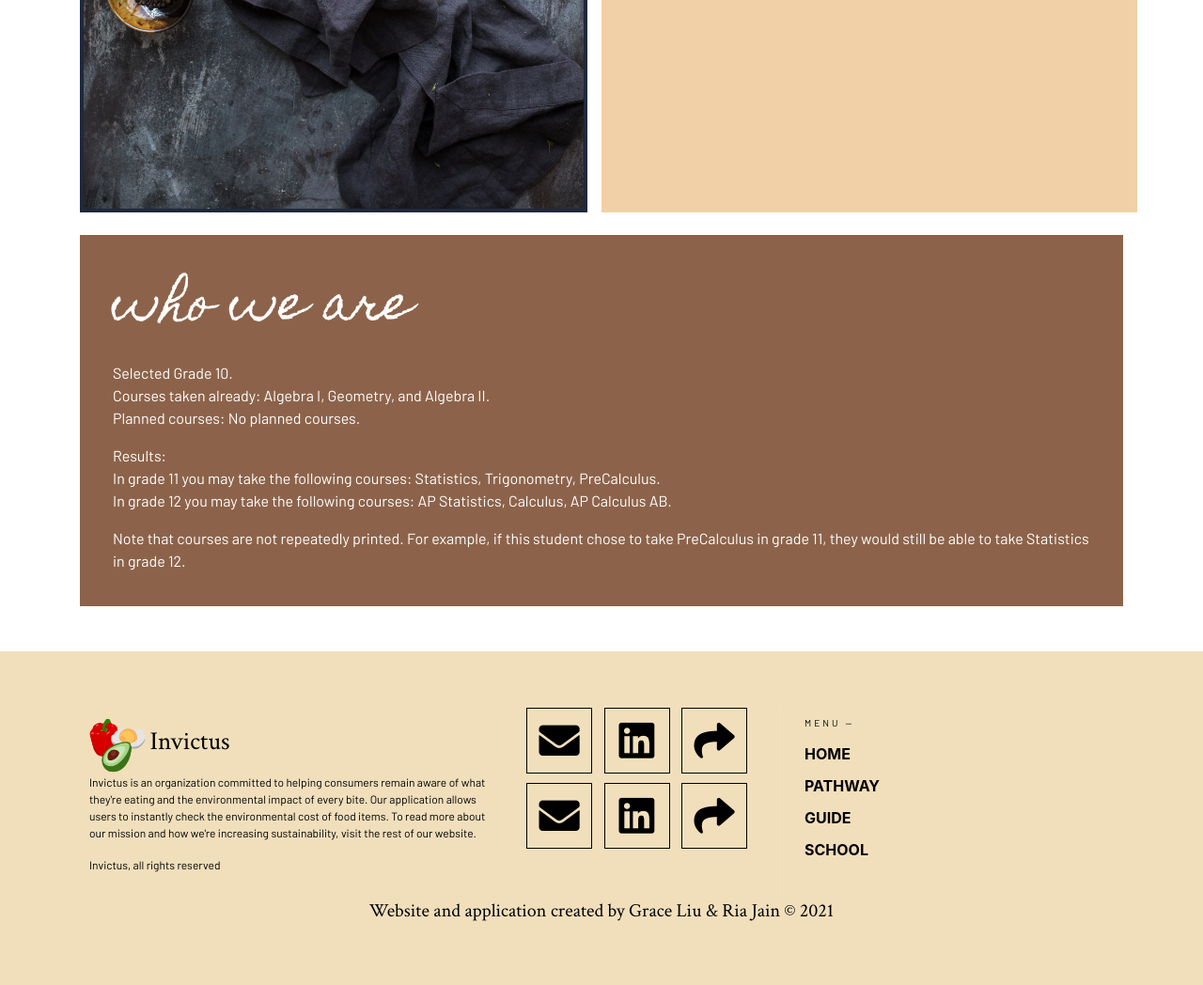
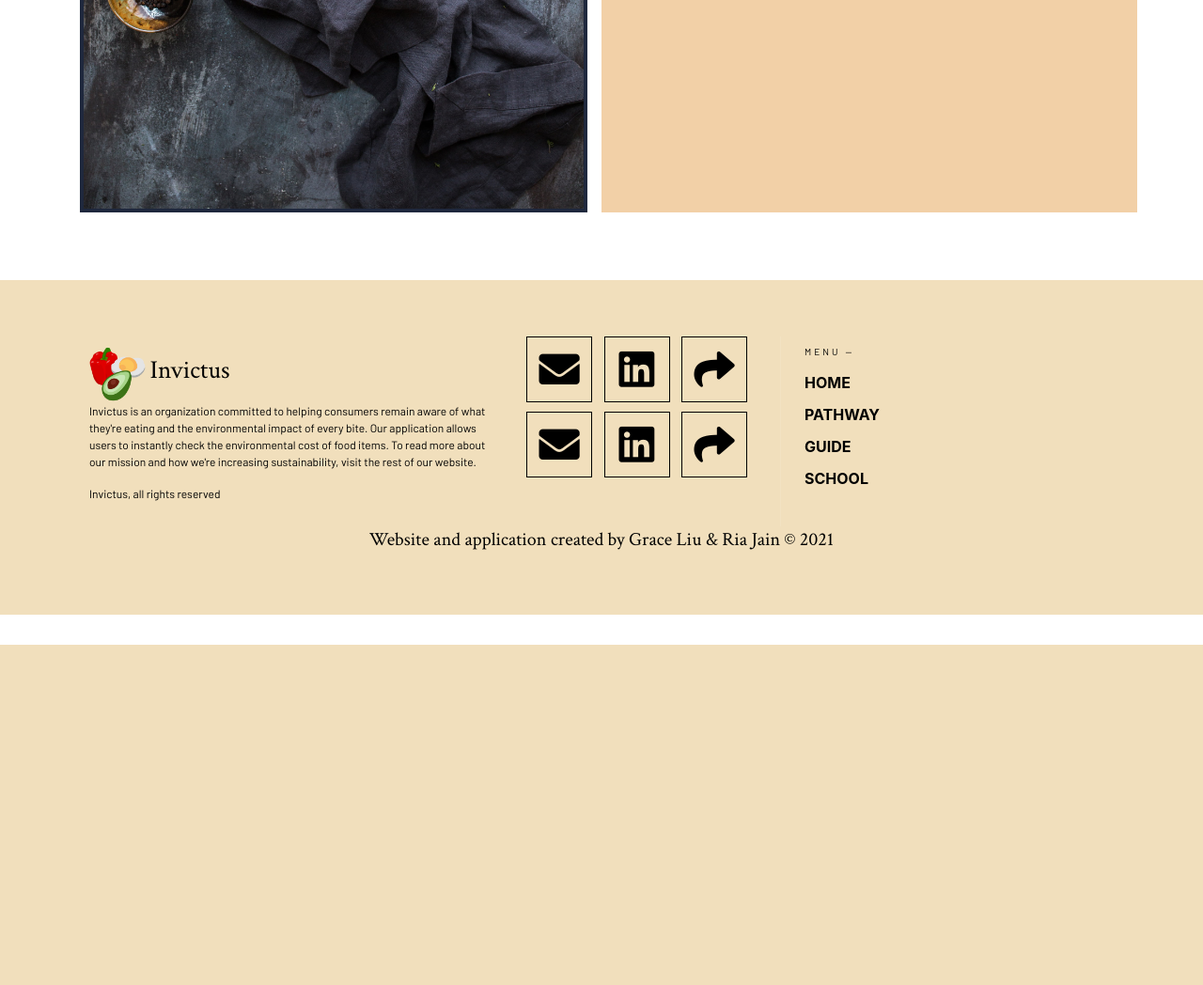
Before and after one commit to graceliu1/victus, a PHP site: page /guide.php in a window 1280 px wide. Shown: the part 1158-2206 px from the top of the page at 94% size. After the commit the page ends 1844 px from the top, so only its background shows below. Run offline with PHP 8.4, Linux system fonts and the light colour scheme; some libraries are stand-ins or nearby versions; some web fonts are replaced.

Commit message:
Update guide.php

```diff
--- a/guide.php
+++ b/guide.php
@@ -110,22 +110,6 @@
 
     <br>
     <div data-aos="fade-in" data-aos-duration="1500" class = "card container card-style2" >
-
-        <div class = "card-body">
-            <div class = "card-title">
-                Who We Are
-            </div>
-
-            <p>Selected Grade 10.<br>Courses taken already: Algebra I, Geometry, and Algebra II.<br>Planned courses: No planned courses.</p>
-
-            <p> Results:<br>
-            In grade 11 you may take the following courses: Statistics, Trigonometry, PreCalculus.<br>
-            In grade 12 you may take the following courses: AP Statistics, Calculus, AP Calculus AB.
-            </p>
-            <p>Note that courses are not repeatedly printed. For example, if this student chose to take PreCalculus in grade 11,
-                they would still be able to take Statistics in grade 12.
-            </p>
-        </div>
     </div>
     <br>
     </div>
```
